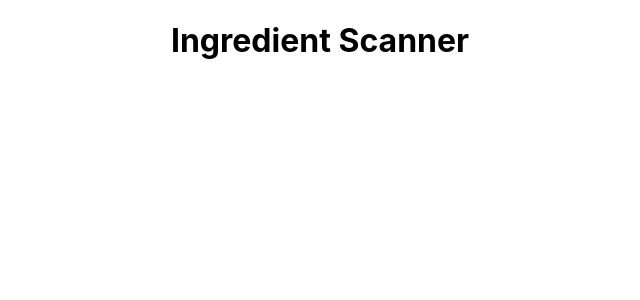
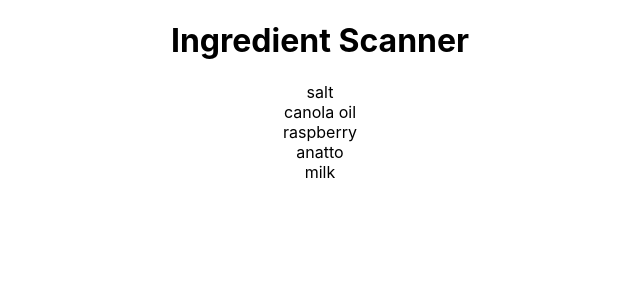
Before and after one commit to CS196Illinois/Group47-FA22, a React (Create React App) app in the folder Project/ingredient-scanner-app/: page / in a window 1280 px wide. Shown: the top 300 px of the page, without its empty margins (320-960 px from the left). Built offline with nearby package versions, Linux system fonts and the light colour scheme.

Commit message:
skeleton of list component

```diff
--- a/Project/ingredient-scanner-app/src/App.js
+++ b/Project/ingredient-scanner-app/src/App.js
@@ -1,13 +1,23 @@
-import logo from './logo.svg';
 import './App.css';
 import Home from './Pages/Home';
+import Ingredients from './Components/Ingredients'
+import IngredientsList from './Components/IngredientsList'
+import Title from './Components/Title';
+
+const ingredients = [
+  {id: 1, ingredient: "salt"},
+  {id: 2, ingredient: "canola oil"},
+  {id: 3, ingredient: "raspberry"},
+  {id: 4, ingredient: "anatto"},
+  {id: 5, ingredient: "milk"}
+];
 
 function App() {
   return (
     <div className="App">
       <Home/>
+      <IngredientsList ingredients={ingredients} />
     </div>
   );
 }
-
 export default App;
--- /dev/null
+++ b/Project/ingredient-scanner-app/src/Components/Ingredients.css
@@ -0,0 +1,12 @@
+.ingredients {
+    margin: 10px;
+    padding: 10px;
+    border: 1px solid #bbb;
+    background-color: #eee;
+  }
+
+  .ingredients span {
+    font-size: 1.2em;
+    text-decoration: none;
+    color: #333;
+  }
--- /dev/null
+++ b/Project/ingredient-scanner-app/src/Components/Ingredients.js
@@ -0,0 +1,10 @@
+import React from 'react'
+import './Ingredients.css'
+
+export default function Ingredients(props) {
+  return (
+    <div className="ingredient">
+      <span>{props.ingredient}</span>
+    </div>
+  )
+}
--- /dev/null
+++ b/Project/ingredient-scanner-app/src/Components/IngredientsList.js
@@ -0,0 +1,10 @@
+import React from 'react'
+import Ingredients from './Ingredients'
+
+export default function IngredientsList(props) {
+  return (
+    <div>
+      {props.ingredients.map(i => <Ingredients key={i.id} ingredient={i.ingredient} />)}
+    </div>
+  )
+}
```
Also changed, not shown: Project/ingredient-scanner-app/package.json (+5 -2 lines), 1 other file (tests, documents, lock files or other folders).
